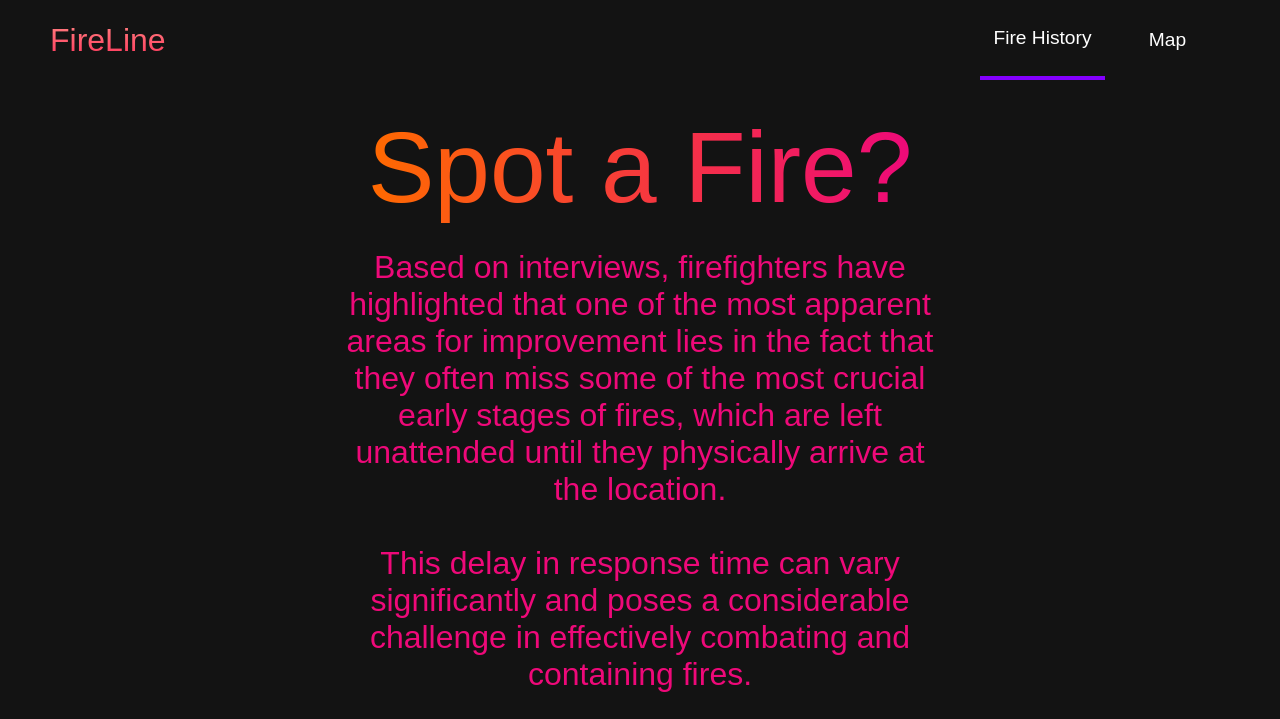
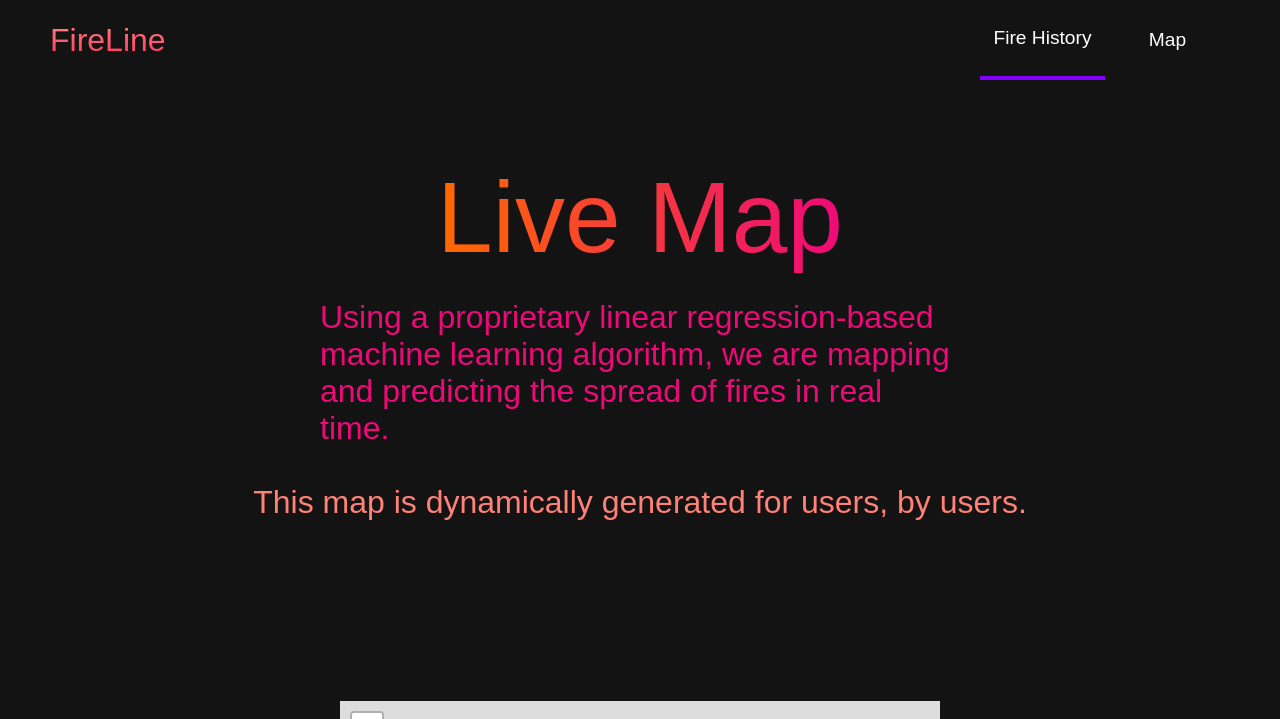
Before and after one commit to krizh-p/Fireline, a Django app: page /map/live in a window 1280 px wide. Shown: the top 719 px of the page. Run offline with Django 4.2, Linux system fonts and the light colour scheme; some libraries are stand-ins or nearby versions.

Commit message:
added live map webpage

```diff
--- a/fireline/home/templates/home/index.html
+++ b/fireline/home/templates/home/index.html
@@ -50,7 +50,7 @@
   <div class="maps__card">
     <h2>Smell Smoke?</h2>
     <p>Upload an image!</p>
-    <div class="maps__btn"><button><a href="{% url 'map:live' %}">Open</a></button></div>
+    <div class="maps__btn"><button><a href="{% url 'map:upload' %}">Open</a></button></div>
   </div>
 
 </div>
--- a/fireline/map/templates/map/live.html
+++ b/fireline/map/templates/map/live.html
@@ -7,106 +7,72 @@
     integrity="sha256-p4NxAoJBhIIN+hmNHrzRCf9tD/miZyoHS5obTRR9BMY=" crossorigin="" />
 <script src="https://unpkg.com/leaflet@1.9.4/dist/leaflet.js"
     integrity="sha256-20nQCchB9co0qIjJZRGuk2/Z9VM+kNiyxNV1lvTlZBo=" crossorigin=""></script>
+{% endblock %}
+
+{% block content %}
+    <div class="footer__container" style="background-color: #131313;">
+        <div class="hero__heading">
+            <span>Live Map</span>
+            <!-- Fire History -->
+        </div>
+        <p class="hero__description" style="max-width: 50%; color: #ee0979; font-size: 2em;">
+            Using a proprietary linear regression-based machine learning algorithm, we are mapping
+            and predicting the spread of fires in real time.
+            <br>
+            <br>
+            <p style="color: #ff8177; font-size: 2em;">
+                This map is dynamically generated for users, by users.
+            </p>
+        </p>
+    </div>
+
+<div class="map-container">
+    <div id="map" style="height: 75vh; width: 75vh;"></div>
+</div>
 <script>
-    // Add this JavaScript code to your existing script.js or create a new one
-    const imageDropZone = document.getElementById('imageDropZone');
-    const imageInput = document.getElementById('id_image');
-
-    imageDropZone.addEventListener('dragover', (e) => {
-        e.preventDefault();
-        imageDropZone.classList.add('dragover');
+    var customIcon = L.icon({
+        iconUrl: "{% static 'map/marker.png' %}",
+        iconSize: [25, 25]
     });
 
-    imageDropZone.addEventListener('dragleave', () => {
-        imageDropZone.classList.remove('dragover');
-    });
+    var maxBounds = [
+        [5.499550, -167.276413], //Southwest
+        [83.162102, -52.233040] //Northeast
+    ];
+    var map = L.map('map', {
+        'center': [0, 0],
+        'zoom': 123,
+        'maxBounds': maxBounds
+    }).fitBounds(maxBounds);
 
-    imageDropZone.addEventListener('drop', (e) => {
-        e.preventDefault();
-        imageDropZone.classList.remove('dragover');
+    L.tileLayer('https://tiles.stadiamaps.com/tiles/stamen_toner/{z}/{x}/{y}{r}.png', {
+        attribution: 'Map data © <a href="https://www.openstreetmap.org/">OpenStreetMap</a> contributors',
+        maxZoom: 19,
+    }).addTo(map);
 
-        const files = e.dataTransfer.files;
-        imageInput.files = files;
-    });
 
-    imageInput.addEventListener('change', () => {
-        const files = imageInput.files;
-        // You can also handle the selected file here if needed
+    // function drawPolygon(points) {
+    //     // Convert the points to an array of Leaflet LatLng objects
+    //     var latLngs = points.map(function (point) {
+    //         return L.latLng(point[0], point[1]);
+    //     });
+
+    //     // Create a polygon and add it to the map
+    //     var polygon = L.polygon(latLngs, { color: 'red' }).addTo(map);
+    // }
+
+    // // Example usage:
+    // var points = [[latitude1, longitude1], [latitude2, longitude2], [latitude2 - 15, longitude2 - 5], /* more points */];
+    // drawPolygon(points);
+
+    // var predictedPoints = {{ predictedPoints| safe }};
+
+    // Loop through the Python data and add markers to the map
+    locations.forEach(function (location) {
+        L.marker([location.LAT, location.LONG], { icon: customIcon }).addTo(map)
+            .bindPopup("Fire " + location.NAME + " ravaged the state of " + location.STATE + " in " + location.YEAR)
+            .openPopup;
     });
 
 </script>
 {% endblock %}
-
-<!-- Inside head -->
-{% block content %}
-
-<!-- Info text -->
-<div class="hero__container" style="background-color: #131313; max-width: 100vw;">
-    <div class="hero__heading">
-        <span>Spot a Fire?</span>
-    </div>
-    <p class="hero__description" style="max-width: 50%; color: #ee0979; font-size: 2em;">
-        Based on interviews, firefighters have highlighted that one of the most
-        apparent areas for improvement lies in the fact that they often miss some
-        of the most crucial early stages of fires, which are left unattended until
-        they physically arrive at the location.
-
-        <br>
-        <br>
-
-        This delay in response time can vary
-        significantly and poses a considerable challenge in effectively combating and containing fires.
-
-        <br>
-        <br>
-
-    <p style="color: #ff8177; font-size: 2em;">
-        Combat that by reporting fires, and in turn predicting their spread in real time.
-    </p>
-    </p>
-
-</div>
-
-<!-- <div class="hero__container" style="background-color: #131313; max-width: 100vw;">
-    <div class="hero__heading">
-        <span style="margin: 5em;">Report Fire</span>
-    </div>
-    <form action="{% url 'map:new' %}" method="post" enctype="multipart/form-data">
-        {% csrf_token %}
-        {{ form.title.label_tag }}
-        {{ form.title }}
-        {{ form.content.label_tag }}
-        {{ form.content }}
-
-        <div class="drop-zone" id="imageDropZone">
-            <p>Drag &amp; Drop an image here or click to select</p>
-            {{ form.image }}
-        </div>
-
-        <button type="submit">Create Post</button>
-    </form>
-
-</div> -->
-<!-- Features Section -->
-<div class="main" id="sign-up">
-    <div class="main__container">
-        <div class="main__content">
-            <h1>Report a fire</h1>
-            <h2>Upload an image</h2>
-            <p>Visualize how the fire would spread</p>
-            <div class="file-upload">
-                <form>
-                    {% csrf_token %}
-                    <label for="file-input" class="custom-button" style="font-size: 2em;">Upload File</label>
-                    <input type="file" id="file-input" class="hidden-input" style="size: 51em;">
-                </form>
-            </div>
-        </div>
-        <div class="main__img--container">
-            <div class="main__img--card" id="card-2">
-                <i class="fas fa-solid fa-upload"></i>
-            </div>
-        </div>
-    </div>
-</div>
-{% endblock %}
--- a/fireline/map/urls.py
+++ b/fireline/map/urls.py
@@ -5,6 +5,6 @@ app_name = "map"
 
 urlpatterns = [
     path("", views.index, name="index"),
-    path("live", views.live, name="live"),
-    path("test", views.new, name="new")
+    path("upload", views.upload, name="upload"),
+    path("live", views.live, name="live")
 ]
--- a/fireline/map/views.py
+++ b/fireline/map/views.py
@@ -14,10 +14,11 @@ def index(request):
     context = {'fireList':fireList}
     return render(request, "map/index.html", context)
 
-def live(request):
-    return render(request, "map/live.html", {
+def upload(request):
+    return render(request, "map/upload.html", {
         "form" : NewTaskForm()
     })
 
-def new(request):
-    return "Test"
+def live(request):
+    predictedPoints = {'fireList' : 'ADD FIRELIST HERE'}
+    return render(request, "map/live.html", predictedPoints)
```
Also changed, not shown: fireline/map/templates/map/upload.html (added, +112 -0 lines).
